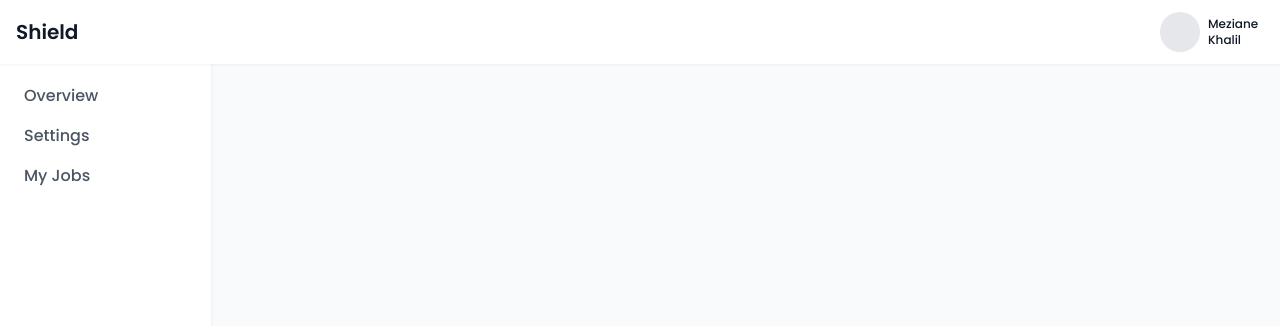
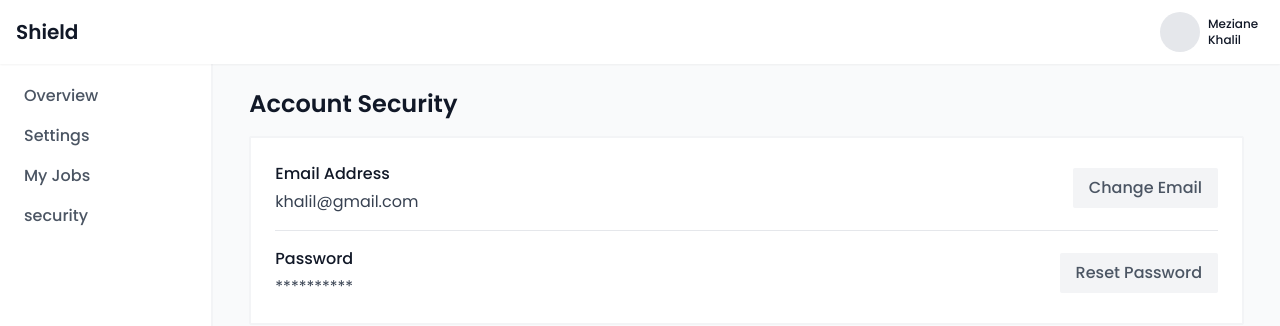
Before and after one commit to MedjadjiAbdelkadir/shield-job-application, a React (Vite) app: page /profile in a window 1280 px wide. Shown: the top 326 px of the page. Built offline with nearby package versions, Linux system fonts and the light colour scheme.

Commit message:
buidling profile sections

```diff
--- a/src/pages/profile/components/_index.js
+++ b/src/pages/profile/components/_index.js
@@ -4,3 +4,4 @@ export { default as Navbar } from './navbar'
 export { default as Overview } from './overview'
 export { default as Settings } from './settings'
 export { default as Jobs } from './jobs'
+export { default as Security } from './security'
--- a/src/pages/profile/components/aside.jsx
+++ b/src/pages/profile/components/aside.jsx
@@ -15,6 +15,9 @@ export default function Aside () {
         <li className="text-gray-600 font-medium hover:bg-gray-50 hover:text-blue-500 px-3 py-2 rounded-sm">
           <Link to="/profile/interested-jobs">My Jobs</Link>
         </li>
+        <li className="text-gray-600 font-medium hover:bg-gray-50 hover:text-blue-500 px-3 py-2 rounded-sm">
+          <Link to="/profile/security">security</Link>
+        </li>
       </ul>
       <Outlet/>
     </aside>
--- /dev/null
+++ b/src/pages/profile/components/forms/settings-form.jsx
@@ -0,0 +1,41 @@
+import React from 'react'
+
+import { Form } from 'formik'
+import * as yup from 'yup'
+
+import MyForm from '@components/forms/form'
+import Input from '@components/forms/fields/input'
+
+const initialValues = { email: '', password: '' }
+const validationSchema = yup.object().shape({
+  username: yup.string().required('Username name is required'),
+  phone: yup.string().required('Phone number is required'),
+  address: yup.string().required('Address is required')
+})
+
+export default function SettingsForm () {
+  return (
+    <>
+      <h2 className="text-gray-900 text-xl font-medium mb-3">General</h2>
+      <MyForm
+        initialValues={initialValues}
+        validationSchema={validationSchema}
+      >
+        {
+          () => {
+            return (
+              <Form>
+                <div className='grid grid-cols-2 gap-3'>
+                  <Input label="username" name="username" type="text" placeholder="username"/>
+                  <Input label="phone" name="phone" type="text" placeholder="phone"/>
+                  <Input label="address" name="address" type="text" placeholder="Address"/>
+                </div>
+                <button type="submit" className="bg-blue-500 hover:bg-blue-700 duration-200 ease-linear text-white px-6 py-2.5 rounded-sm font-medium mt-2">Save</button>
+              </Form>
+            )
+          }
+        }
+      </MyForm>
+    </>
+  )
+}
--- a/src/pages/profile/components/jobs.jsx
+++ b/src/pages/profile/components/jobs.jsx
@@ -2,6 +2,11 @@ import React from 'react'
 
 export default function Jobs () {
   return (
-    <div>Jobs</div>
+    <section className="px-6">
+      <h2 className="text-2xl text-gray-900 font-semibold pt-3 pb-4">Interesting Jobs</h2>
+      <div className="p-6 bg-white border-gray-100 border-2 border-solid rounded-sm">
+        {/*  */}
+      </div>
+    </section>
   )
 }
--- /dev/null
+++ b/src/pages/profile/components/security.jsx
@@ -0,0 +1,25 @@
+import React from 'react'
+
+export default function Security () {
+  return (
+    <section className="px-6">
+      <h2 className="text-2xl text-gray-900 font-semibold pt-3 pb-4">Account Security</h2>
+      <div className="p-6 bg-white border-gray-100 border-2 border-solid rounded-sm divide-y divide-gray-200">
+        <div className="flex justify-between items-center pb-4">
+          <div>
+            <h3 className="text-gray-900 font-medium mb-1">Email Address</h3>
+            <p className="text-gray-700 text-md">khalil@gmail.com</p>
+          </div>
+          <button className="text-gray-600 bg-gray-100 font-medium py-2 px-4 rounded-sm capitalize">change email</button>
+        </div>
+        <div className="flex justify-between items-center pt-4">
+          <div>
+            <h3 className="text-gray-900 font-medium mb-1">Password</h3>
+            <p className="text-gray-700 text-md">**********</p>
+          </div>
+          <button className="text-gray-600 bg-gray-100 font-medium py-2 px-4 rounded-sm capitalize">Reset Password</button>
+        </div>
+      </div>
+    </section>
+  )
+}
--- a/src/pages/profile/components/settings.jsx
+++ b/src/pages/profile/components/settings.jsx
@@ -1,7 +1,14 @@
 import React from 'react'
+
+import SettingsForm from './forms/settings-form'
 
 export default function Settings () {
   return (
-    <div>Settings</div>
+    <section className="px-6">
+      <h2 className="text-2xl text-gray-900 font-semibold pt-3 pb-4">Account Settings</h2>
+      <div className="p-6 bg-white border-gray-100 border-2 border-solid rounded-sm">
+        <SettingsForm />
+      </div>
+    </section>
   )
 }
--- a/src/pages/profile/page.jsx
+++ b/src/pages/profile/page.jsx
@@ -1,26 +1,19 @@
 import React from 'react'
 
-import { Routes, Route, Outlet } from 'react-router-dom'
-
 import Head from '@components/head'
-import { Layout, Overview, Settings, Jobs } from './components/_index'
+import { Layout, Overview, Settings, Jobs, Security } from './components/_index'
 
 export default function Profile () {
-  // const { pathname } = useLocation()
-  // console.log('pathname: ', pathname)
   return (
     <>
       <Head>
         <title>Profile | Shield</title>
       </Head>
       <Layout>
-        <Routes>
-          <Route path="/profile" element={<Overview />}>
-            <Route path="settings" element={<Settings />} />
-            <Route path="interested-jobs" element={<Jobs />} />
-          </Route>
-        </Routes>
-        <Outlet />
+        {/* <Overview /> */}
+        {/* <Settings /> */}
+        <Security />
+        {/* <Jobs /> */}
       </Layout>
     </>
   )
```
